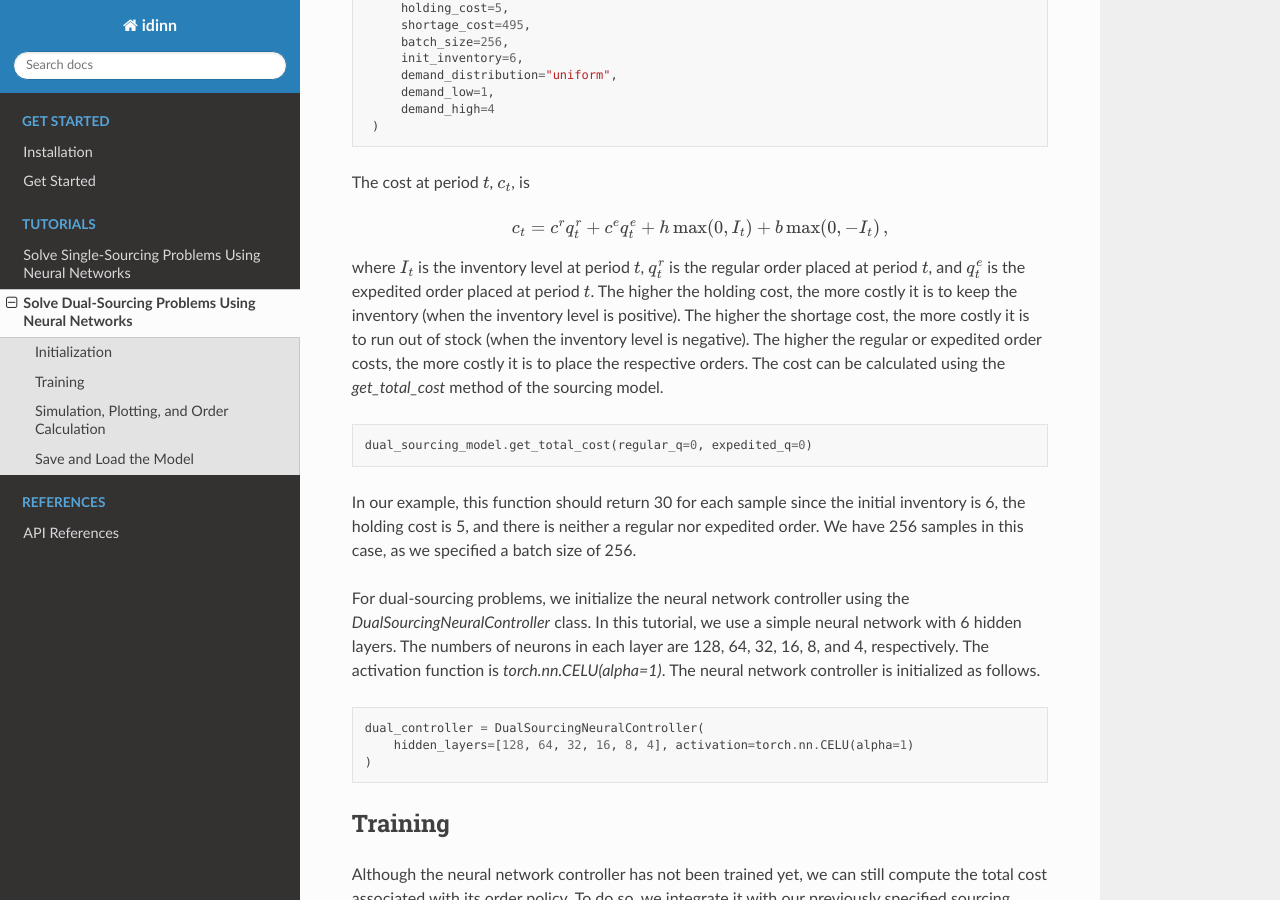
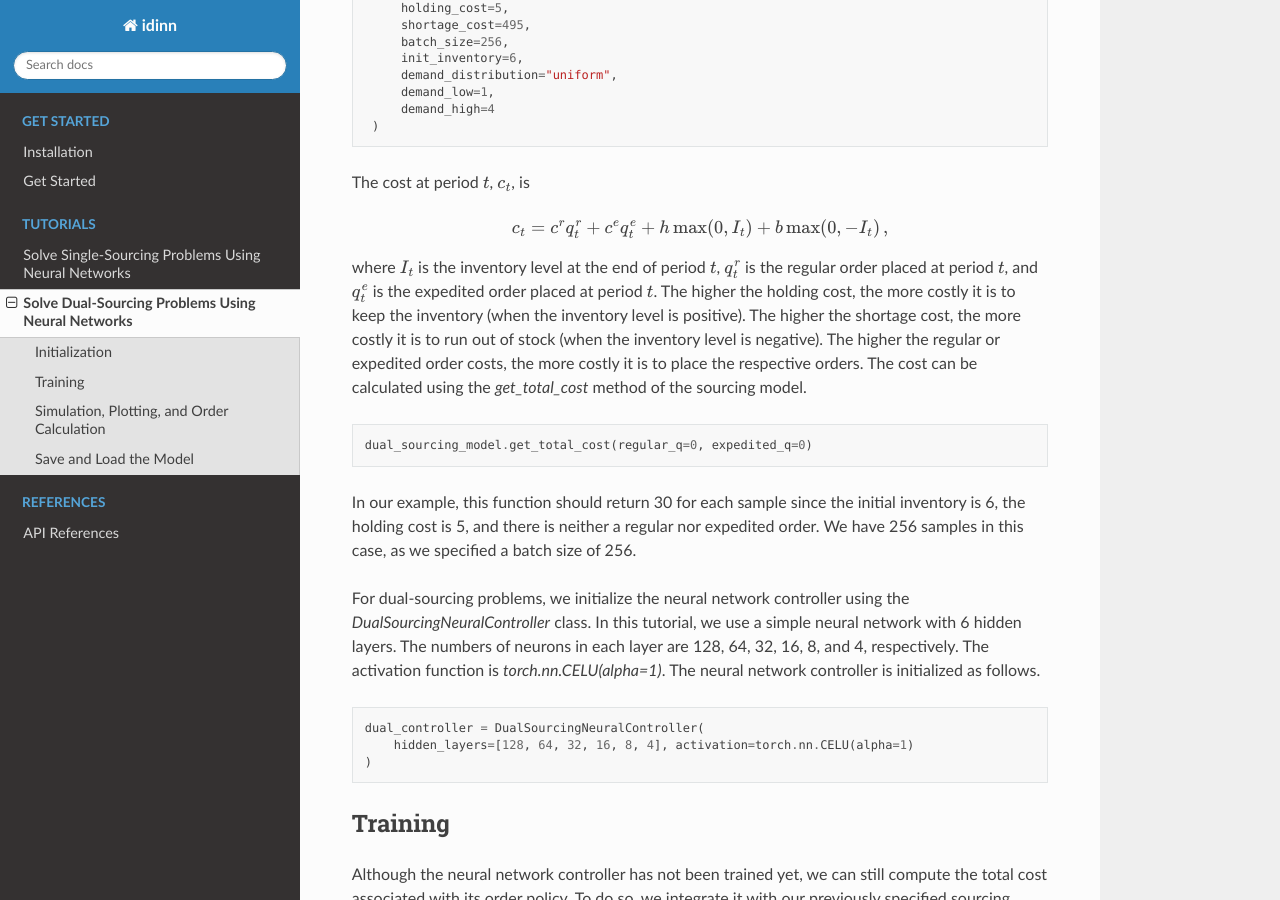
Before and after one commit to iewaij/idinn-streamlit, a Sphinx documentation site: the page built from docs/tutorials/dual.rst, in a window 1280 px wide and 900 px high, scrolled down 873 px. Built offline with Sphinx 7.4.7 and the Read the Docs theme 2.0.0, drawn with Linux system fonts in a browser that asks for light colours.

Commit message:
Update file dual.rst

```diff
--- a/docs/tutorials/dual.rst
+++ b/docs/tutorials/dual.rst
@@ -36,7 +36,7 @@
 
    c_t = c^r q^r_t + c^e q^e_t + h \max(0, I_t) + b \max(0, - I_t)\,,
 
-where :math:`I_t` is the inventory level at period :math:`t`, :math:`q^r_t` is the regular order placed at period :math:`t`, and :math:`q^e_t` is the expedited order placed at period :math:`t`. The higher the holding cost, the more costly it is to keep the inventory (when the inventory level is positive). The higher the shortage cost, the more costly it is to run out of stock (when the inventory level is negative). The higher the regular or expedited order costs, the more costly it is to place the respective orders. The cost can be calculated using the `get_total_cost` method of the sourcing model.
+where :math:`I_t` is the inventory level at the end of period :math:`t`, :math:`q^r_t` is the regular order placed at period :math:`t`, and :math:`q^e_t` is the expedited order placed at period :math:`t`. The higher the holding cost, the more costly it is to keep the inventory (when the inventory level is positive). The higher the shortage cost, the more costly it is to run out of stock (when the inventory level is negative). The higher the regular or expedited order costs, the more costly it is to place the respective orders. The cost can be calculated using the `get_total_cost` method of the sourcing model.
 
 .. code-block:: python
 
```
